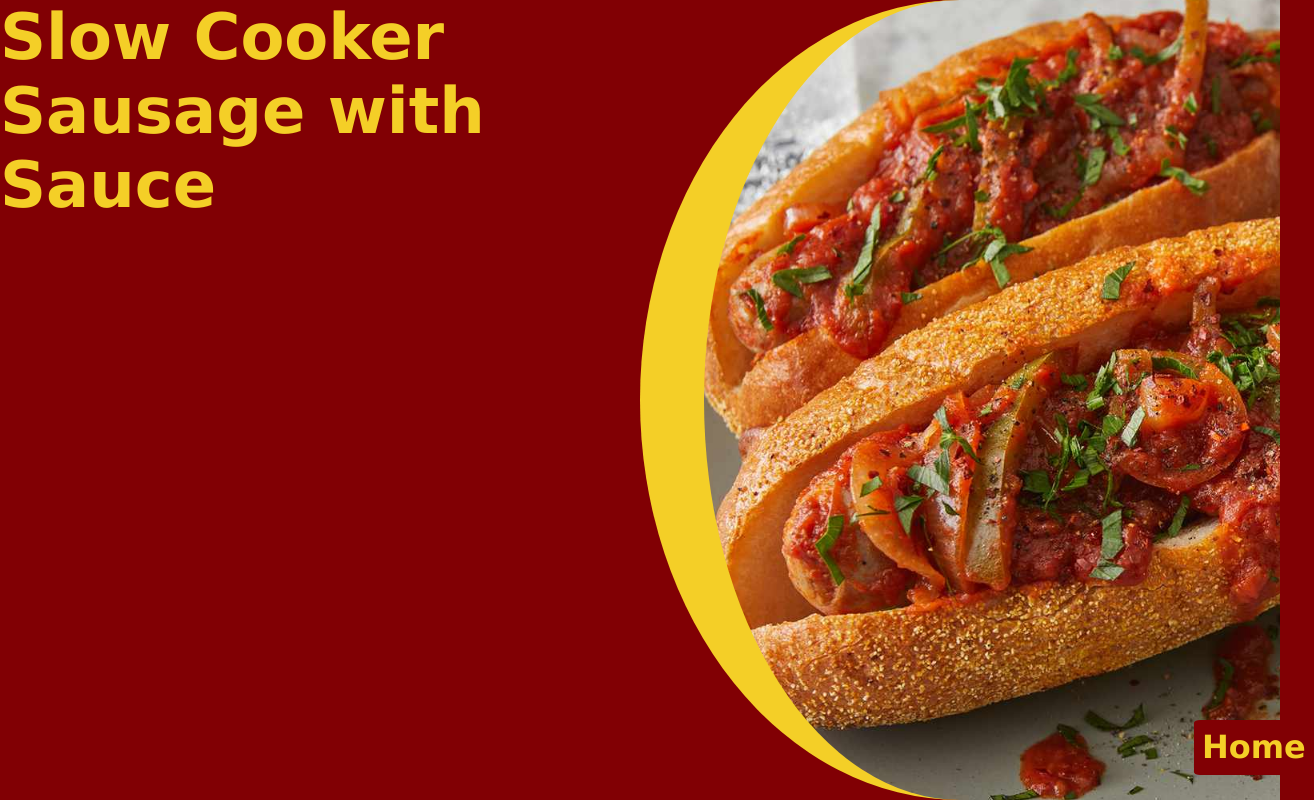
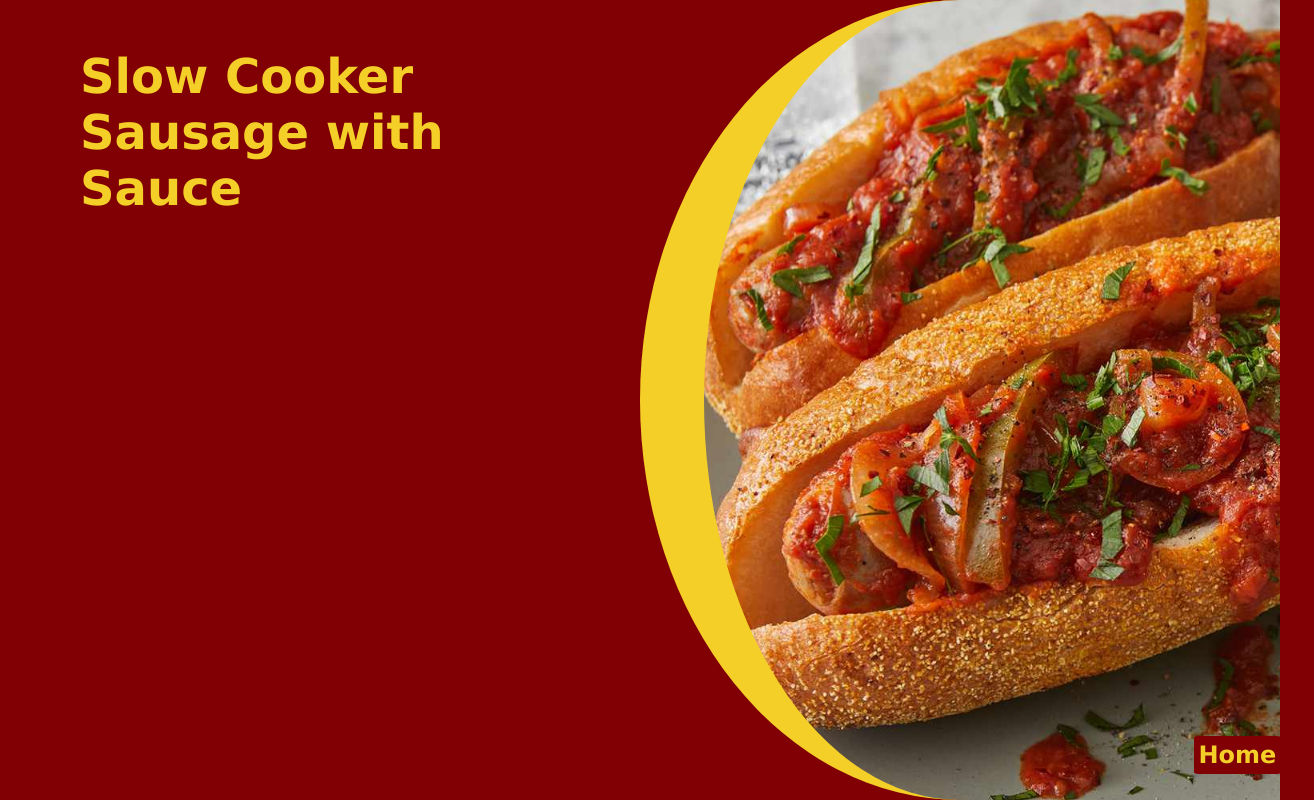
Before and after one commit to ZeyadAwdallah/Wcdonald-s-recipes, a plain HTML site: page Slow Cooker Sausage with Sauce.html in a window 1280 px wide. Shown: the whole page, 1314 px wide, since content can reach past the window. Drawn offline with Linux system fonts and the light colour scheme.

Commit message:
create home button

```diff
--- a/Slow Cooker Sausage with Sauce.html
+++ b/Slow Cooker Sausage with Sauce.html
@@ -16,7 +16,10 @@
          </div>
         </div>
         <div id="image">
-            <h2>Home</h2>
+           <a href="index.html" target="_blank">Home</a>
+            <div>
+
+            </div>
         </div>
     </main>
 </body>
--- a/pageStyle.css
+++ b/pageStyle.css
@@ -42,6 +42,8 @@ width: 50%;
 height: 100%;
 }
 #head {
+padding-left:5em;
+padding-top:3em;
 width: 40vw;
 height: 10vh;
 text-align: left;
@@ -49,19 +51,34 @@ color: var(--yellow);
 position: relative;
 }
 #head h1{
-
- font-size:4em;
+ font-size:3em;
  display: inline-block;
 }
-#image h2{
+
+   #image a:link {
     position: absolute;
-    top: 90%;
+    top: 92%;
     left: 85%;
     color: var(--yellow);
     padding: .2em;
-    font-size:2em;
-    border: var(--red) solid 2px;
+    font-weight: bold;
+    font-size:1.5em;
     border-radius: 5%;
     display: inline-block;
     background-color: var(--red);
-   }
+    transition: all .2s ease 0s ;
+    text-decoration-line: none;
+  }
+
+  #image a:visited {
+    color:var(--yellow);
+  }
+
+  #image a:hover {
+    color: var(--red);
+    background-color: var(--yellow);
+  }
+
+  #image a:active {
+    color: var(--yellow);
+  }
```
